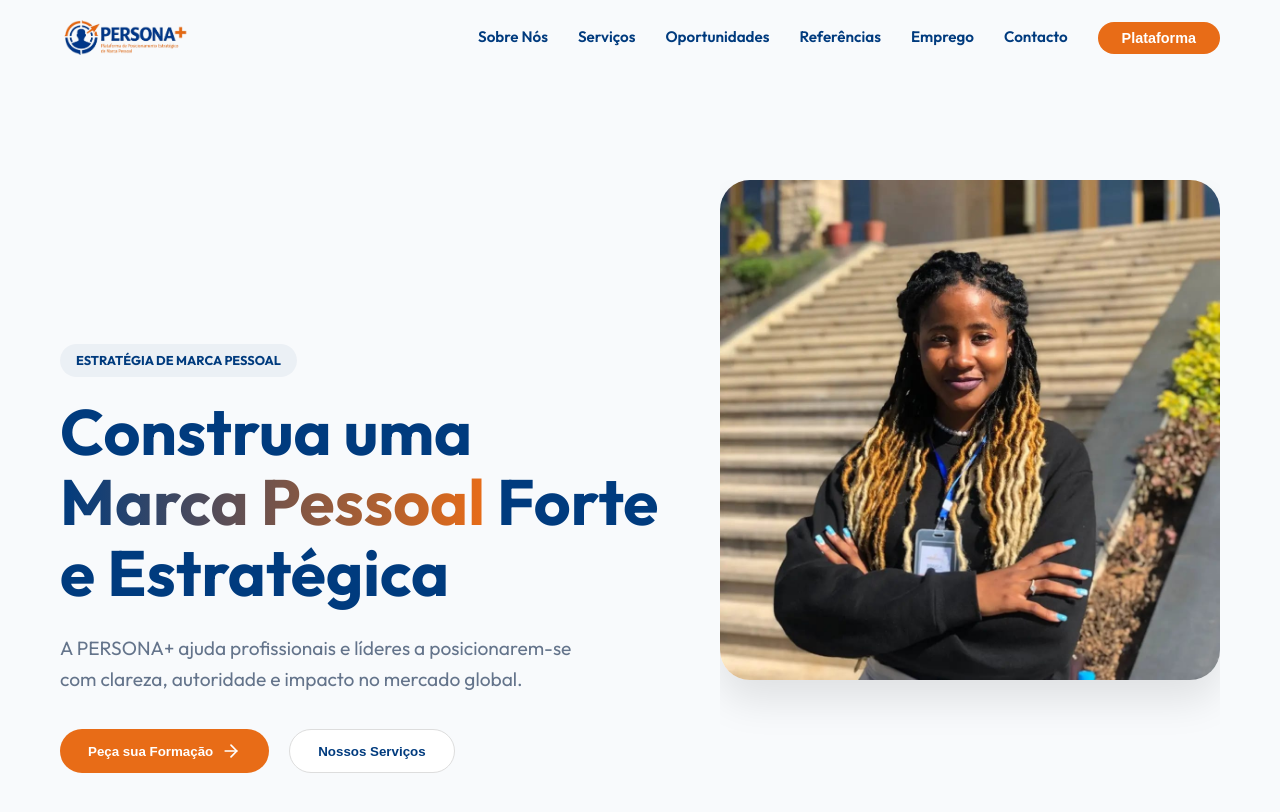
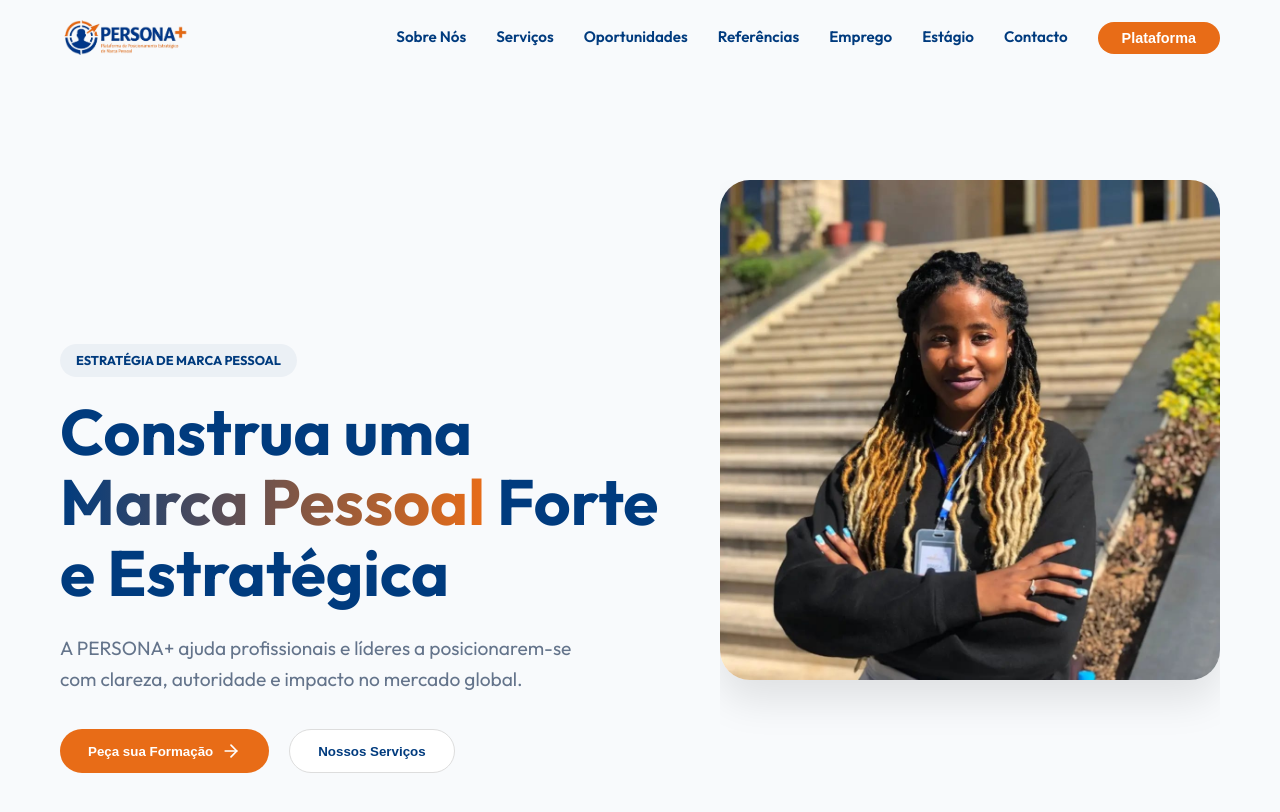
Before and after one commit to afonsoDomingos/persona, a React (Vite) app: page / in a window 1280 px wide. Shown: the top 812 px of the page. Built offline with nearby package versions, Linux system fonts and the light colour scheme.

Commit message:
feat: add 'Estágio' to navbar menu

```diff
--- a/src/App.jsx
+++ b/src/App.jsx
@@ -46,6 +46,7 @@ const Navbar = () => {
     { name: 'Oportunidades', href: '#oportunidades' },
     { name: 'Referências', href: '#referencias' },
     { name: 'Emprego', href: '#emprego' },
+    { name: 'Estágio', href: '#estagio' },
     { name: 'Contacto', href: '#contacto' },
   ];
 
```
